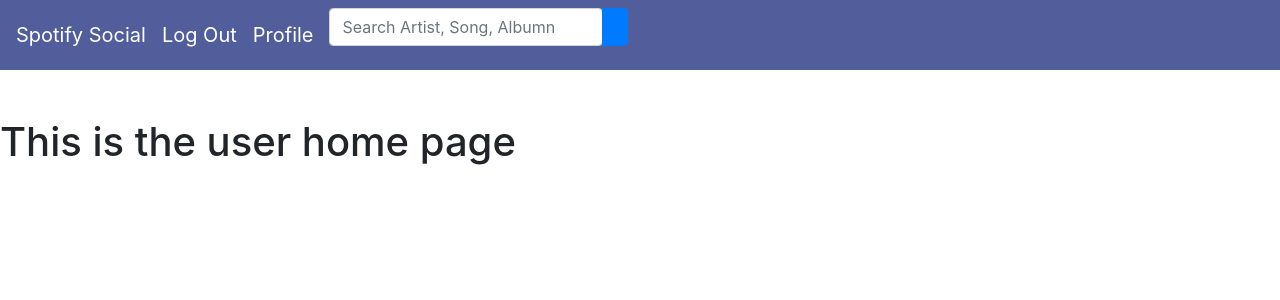
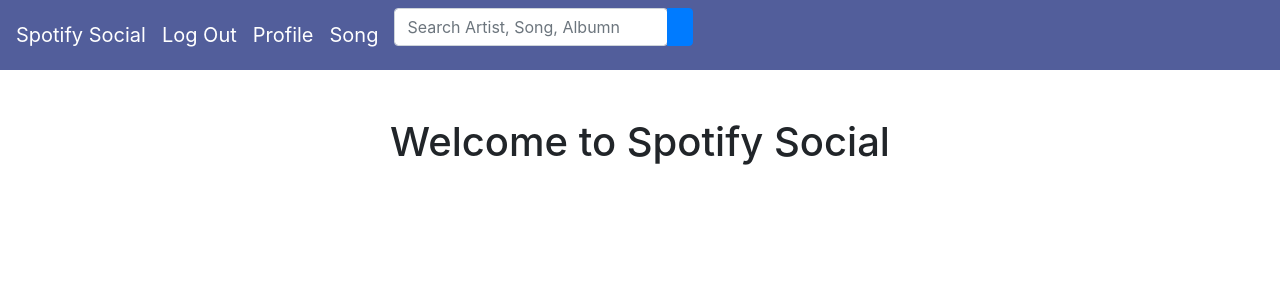
Before and after one commit to itscold404/Spotify-Social, a Django app: template spotify_social/templates/signed-in/home_page.html in a window 1280 px wide. Shown: the top 300 px of the page. Run offline with Django 4.2, Linux system fonts and the light colour scheme; the template is opened without the code that fills it, so the values that code supplies are empty; some libraries are stand-ins or nearby versions.

Commit message:
Edited base.html

```diff
--- a/spotify_social/templates/signed-in/base.html
+++ b/spotify_social/templates/signed-in/base.html
@@ -13,6 +13,7 @@
             <a class="navbar-brand" href="{% url 'user_home_page' %}">Spotify Social</a>
             <a class="navbar-brand" href="{% url 'logout' %}">Log Out</a>
             <a class="navbar-brand" href="{% url 'user_profile_page' %}">Profile</a>
+            <a class="navbar-brand" href="{% url 'song_page' %}">Song</a>
 
             <form id="APISearchForm" action="{%url 'search'%}" method="post">
                 {% csrf_token %}
--- a/spotify_social/templates/signed-in/home_page.html
+++ b/spotify_social/templates/signed-in/home_page.html
@@ -1,5 +1,9 @@
+<style>
+    h1 {text-align: center;}
+</style>
+
 {% extends "signed-in/base.html"%}
 
 {% block content %}
-<h1>This is the user home page</h1>
+<h1>Welcome to Spotify Social</h1>
 {% endblock %}
```
Also changed, not shown: 1 other file.
